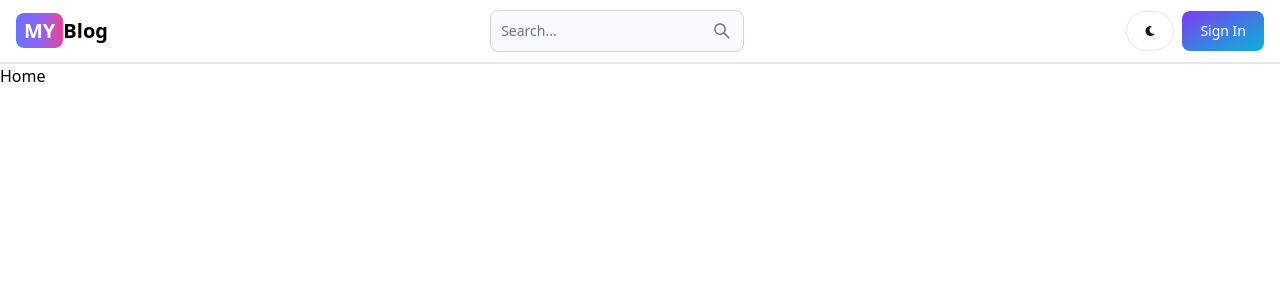
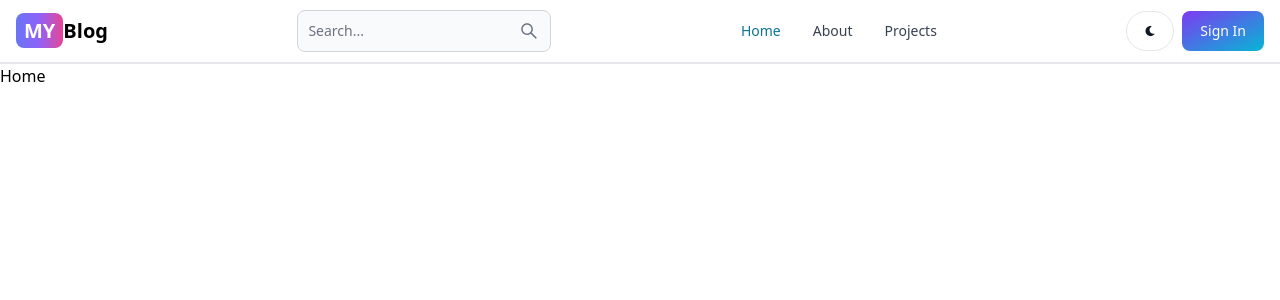
Before and after one commit to mypufr/myBlog, a React (Vite) app in the folder client/: page / in a window 1280 px wide. Shown: the top 300 px of the page. Built offline with nearby package versions, Linux system fonts and the light colour scheme.

Commit message:
Header with hamburger menu

```diff
--- a/client/src/components/Header.jsx
+++ b/client/src/components/Header.jsx
@@ -1,14 +1,17 @@
-import { Navbar, TextInput, Button } from "flowbite-react"
-import { Link } from "react-router-dom"
+import { Navbar, TextInput, Button} from "flowbite-react"
+import { Link, useLocation } from "react-router-dom"
 import { AiOutlineSearch} from "react-icons/ai"
 import { FaMoon} from "react-icons/fa"
 
 export default function Header() {
+    const path = useLocation().pathname;
+
     return (
         <Navbar className="border-b-2">
             <Link to="/" className="self-center whitespace-nowrap text-sm sm:text-xl font-semibold dark:text-white">
                 <span className="px-2 py-1 bg-gradient-to-r from-indigo-500 via-purple-500 to-pink-500 rounded-lg text-white ">MY</span>Blog
             </Link>
+
             <form>
             <TextInput
             type="text"
@@ -22,11 +25,12 @@
             <AiOutlineSearch />
             </Button>
 
-<div className="flex gap-2 md:order-2">
-    {/* set the order of the 2 elements in middle size screen(768px) */}
+
+            <div className="flex gap-2 md:order-1">
+            {/* set the order of the 2 elements in middle size screen(768px) md:order-2 类在中等及以上屏幕尺寸（768px 及以上）时，将这个 div 排列在父容器中的第二位。这意味着在这些屏幕尺寸下，这个 div 将排在其他未设置 order 值的元素之后*/}
 
             <Button className="w-12 h-10
-    // hidden
+            hidden
             sm:inline
             " color="gray" pill>
                 <FaMoon />
@@ -37,10 +41,21 @@
             <Button gradientDuoTone="purpleToBlue">
                 Sign In
             </Button>
-
             </Link>
+            <Navbar.Toggle />
             </div>
 
+            <Navbar.Collapse>
+            <Navbar.Link active={path === "/"} as={"div"}>
+                <Link to="/">Home</Link>
+            </Navbar.Link>
+            <Navbar.Link active={path === "/about"} as={"div"}>
+                <Link to="/about">About</Link>
+            </Navbar.Link>
+            <Navbar.Link active={path === "/projects"} as={"div"}>
+                <Link to="/projects">Projects</Link>
+            </Navbar.Link>
+            </Navbar.Collapse>
         </Navbar>
     )
 }
```
Lines whose indentation alone changed are shown as unchanged.
